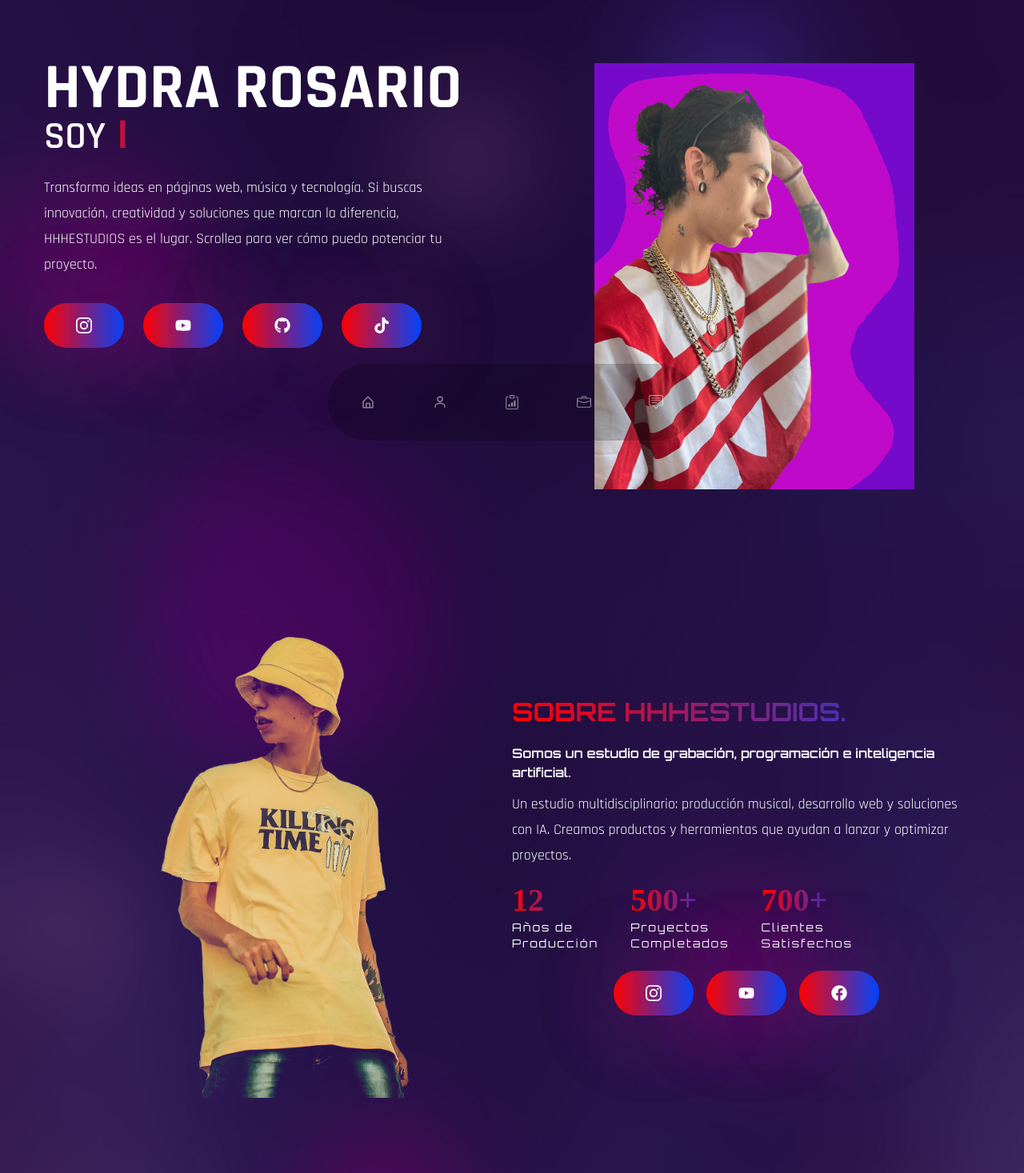
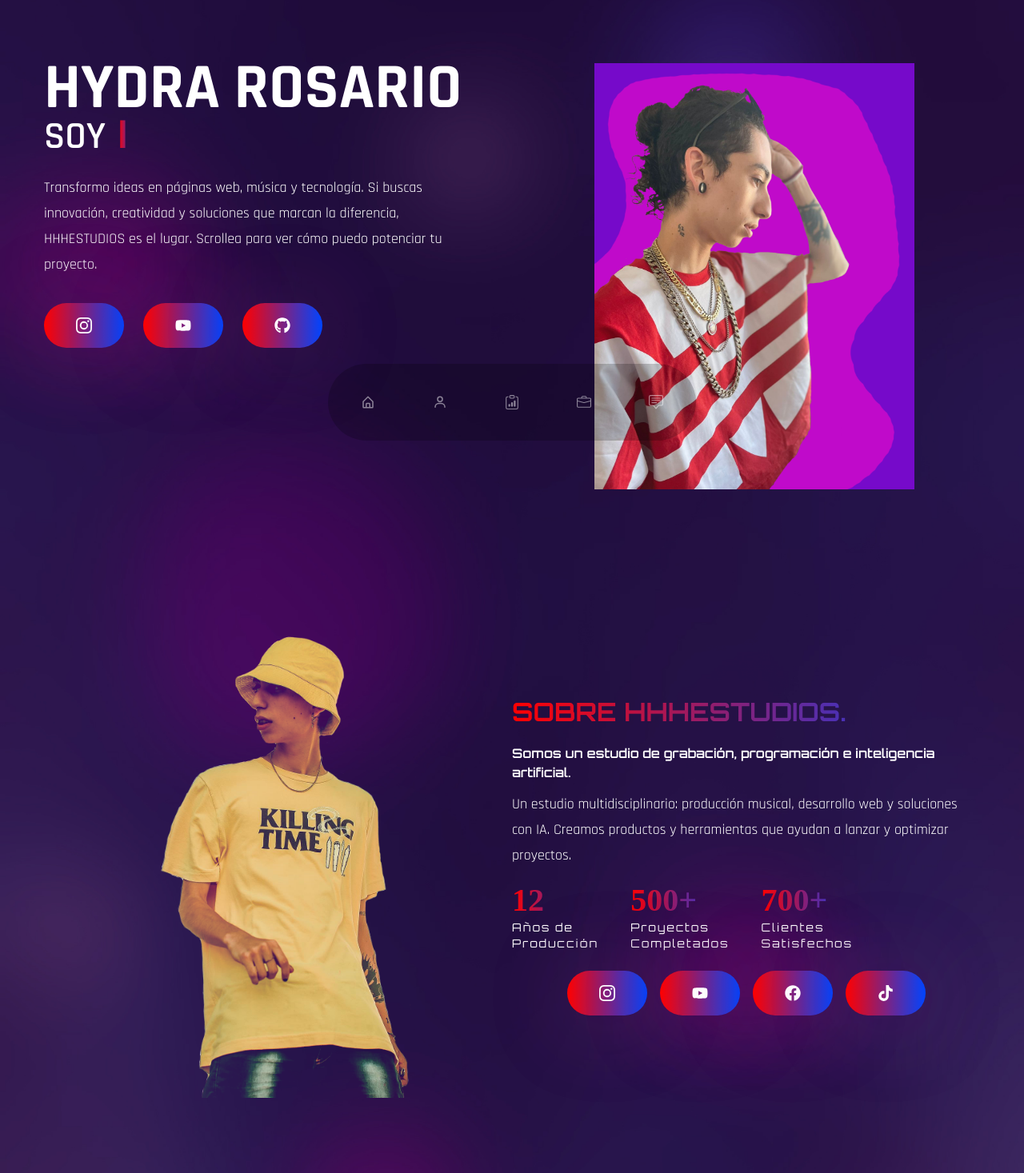
Before and after one commit to HydraRosario/portfolio-starter, a React (Create React App) app: page / in a window 1280 px wide. Shown: the part 217-1684 px from the top of the page at 80% size. Built offline with nearby package versions, Linux system fonts and the light colour scheme; a web font is replaced by a local one.

Commit message:
actualizao

```diff
--- a/src/components/About.js
+++ b/src/components/About.js
@@ -4,7 +4,7 @@ import { useInView } from 'react-intersection-observer'
 import { motion } from 'framer-motion';
 import { fadeIn } from '../variants'
 import { BsInstagram } from 'react-icons/bs';
-import { FaYoutube, FaFacebook } from 'react-icons/fa';
+import { FaYoutube, FaFacebook, FaTiktok } from 'react-icons/fa';
 
 const About = () => {
   const [ref, inView] = useInView({ threshold: 0.5 });
@@ -76,6 +76,11 @@ const About = () => {
                   <FaFacebook className='w-5 h-5'/>
                 </a>
               </button>
+              <button className='btn btn-lg flex items-center justify-center'>
+                <a className='flex items-center justify-center' href='https://www.tiktok.com/@hhhestudios' target='_blank' rel='noopener noreferrer'>
+                  <FaTiktok className='w-5 h-5'/>
+                </a>
+              </button>
             </div>
           </motion.div>
         </div>
--- a/src/components/Banner.js
+++ b/src/components/Banner.js
@@ -1,7 +1,7 @@
 import React from 'react';
 import Image from '../assets/avatar2.png';
 import { FaGithub, FaYoutube } from 'react-icons/fa';
-import { FaTiktok } from 'react-icons/fa';
+
 import { BsInstagram } from 'react-icons/bs';
 import { TypeAnimation } from 'react-type-animation';
 import { motion } from 'framer-motion';
@@ -71,11 +71,7 @@ const Banner = () => {
                   <FaGithub className='w-5 h-5'/>
                 </a>
               </button>
-              <button className='btn btn-lg flex items-center justify-center'>
-                <a className='flex items-center justify-center' href='https://www.tiktok.com/@hhhestudios_' target='_blank' rel='noopener noreferrer'>
-                  <FaTiktok className='w-5 h-5'/>
-                </a>
-              </button>
+
             </motion.div>
             <motion.div
               variants={fadeIn('up', 0.7)}
```
